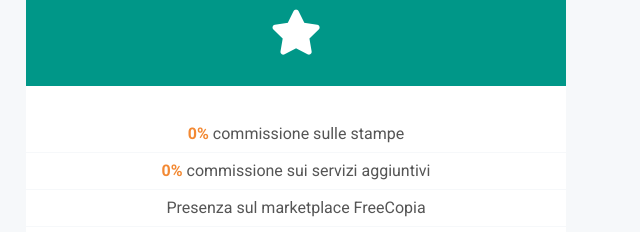
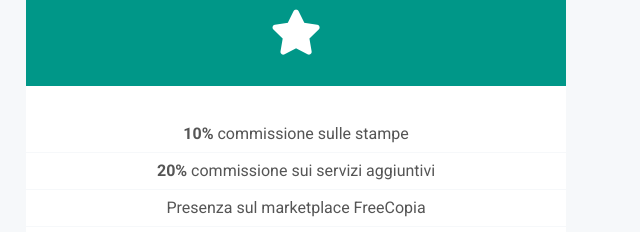
Before and after one commit to CiABAMBA/FreeCopia-landing, a plain HTML site: page index.html in a window 1280 px wide. Shown: the part 3380-3612 px from the top of the page, 629-1269 px from the left. Drawn offline with nearby package versions, Linux system fonts and the light colour scheme.

Commit message:
fix pricing

```diff
--- a/index.html
+++ b/index.html
@@ -230,8 +230,8 @@
                     <p>per medie e grandi copisterie</p>
                     <i class="fas fa-star"></i> </div>
                   <ul class="price-details">
-                    <li><span>0%</span> commissione sulle stampe</li>
-                    <li><span>0%</span> commissione sui servizi aggiuntivi</li>
+                    <li><span style="color: #555555;">10%</span> commissione sulle stampe</li>
+                    <li><span style="color: #555555;">20%</span> commissione sui servizi aggiuntivi</li>
                     <li>Presenza sul marketplace FreeCopia</li>
                     <li><span>Dominio personalizzato</span> per la tua copisteria</li>
                     <li><span>Sponsorizzazione</span> sulle pagine social di FreeCopia</li>
```
